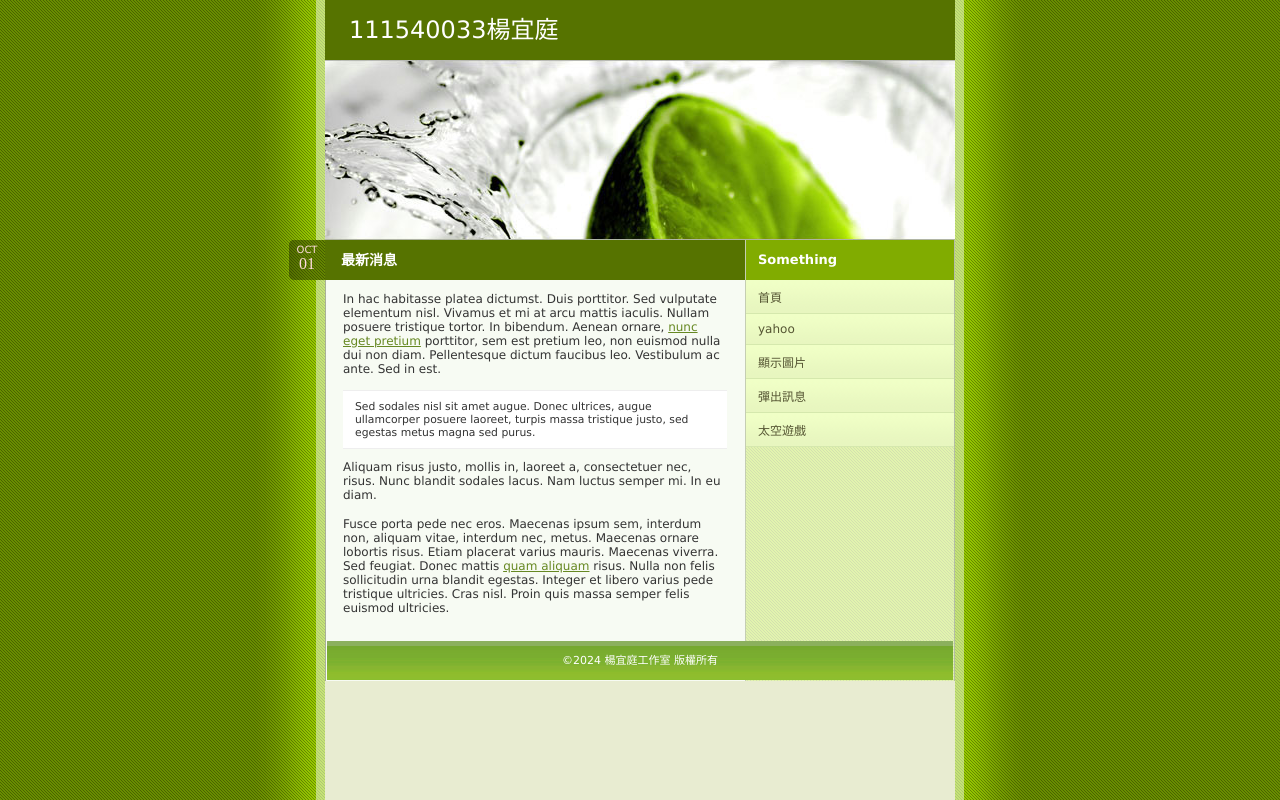
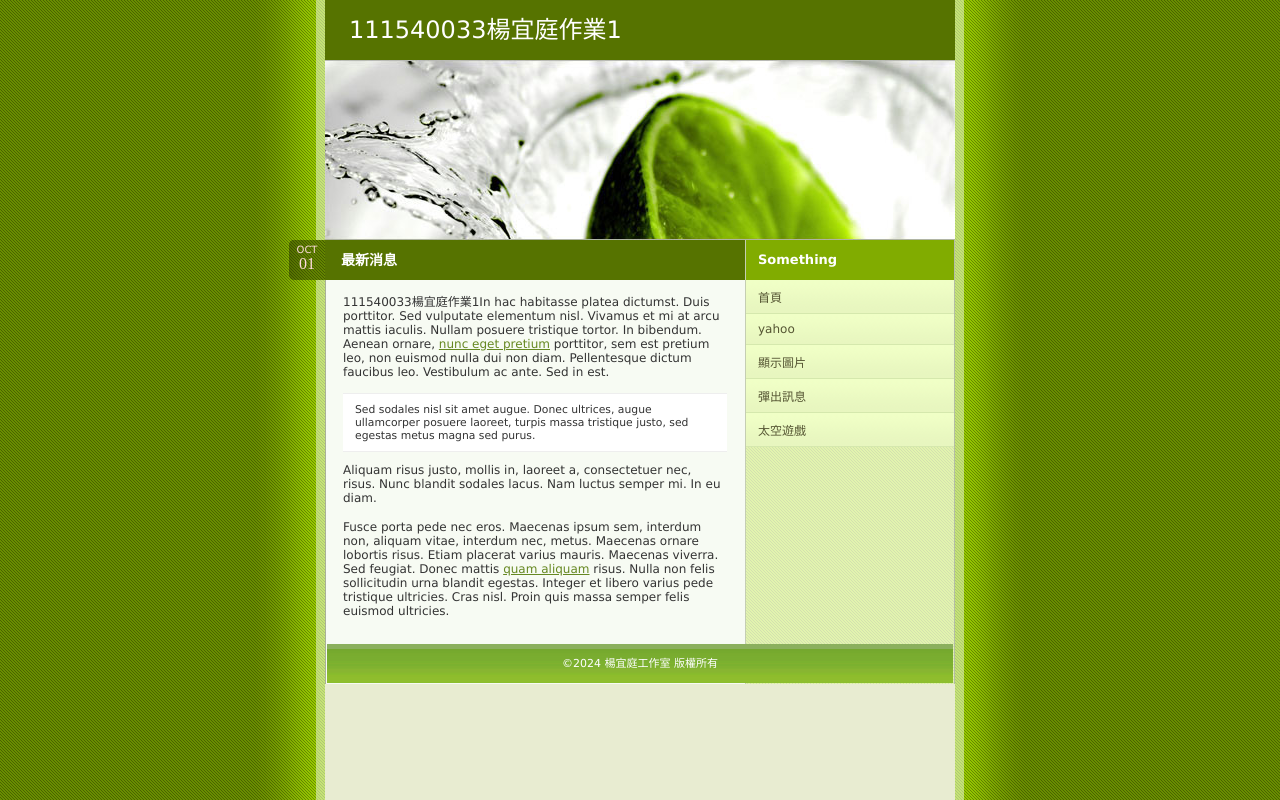
Before and after one commit to Helen20040705/hw1, a plain HTML site: page index.html in a window 1280 px wide. Drawn offline with Linux system fonts and the light colour scheme.

Commit message:
Update index.html

```diff
--- a/index.html
+++ b/index.html
@@ -8,7 +8,7 @@
 <meta name="keywords" content="keywords"/>
 <meta name="author" content="author"/>
 <link rel="stylesheet" type="text/css" href="default.css" media="screen"/>
-<title>111540033楊宜庭</title>
+<title>111540033楊宜庭作業1</title>
 </head>
 
 <body>
@@ -16,7 +16,7 @@
 <div class="container">
 
 	<div class="top">
-		<a href="index.html"><span>111540033楊宜庭</span></a>
+		<a href="index.html"><span>111540033楊宜庭作業1</span></a>
 	</div>
 
 	<div class="header"></div>
@@ -36,7 +36,7 @@
 
 				<div class="body">
 
-					<p>In hac habitasse platea dictumst. Duis porttitor. Sed vulputate elementum nisl. Vivamus et mi at arcu mattis iaculis. Nullam posuere tristique tortor. In bibendum. Aenean ornare, <a href="index.html">nunc eget pretium</a> porttitor, sem est pretium leo, non euismod nulla dui non diam. Pellentesque dictum faucibus leo. Vestibulum ac ante. Sed in est.</p>
+					<p>111540033楊宜庭作業1In hac habitasse platea dictumst. Duis porttitor. Sed vulputate elementum nisl. Vivamus et mi at arcu mattis iaculis. Nullam posuere tristique tortor. In bibendum. Aenean ornare, <a href="index.html">nunc eget pretium</a> porttitor, sem est pretium leo, non euismod nulla dui non diam. Pellentesque dictum faucibus leo. Vestibulum ac ante. Sed in est.</p>
 
 					<blockquote><p>Sed sodales nisl sit amet augue. Donec ultrices, augue ullamcorper posuere laoreet, turpis massa tristique justo, sed egestas metus magna sed purus.</p></blockquote>
 
```
